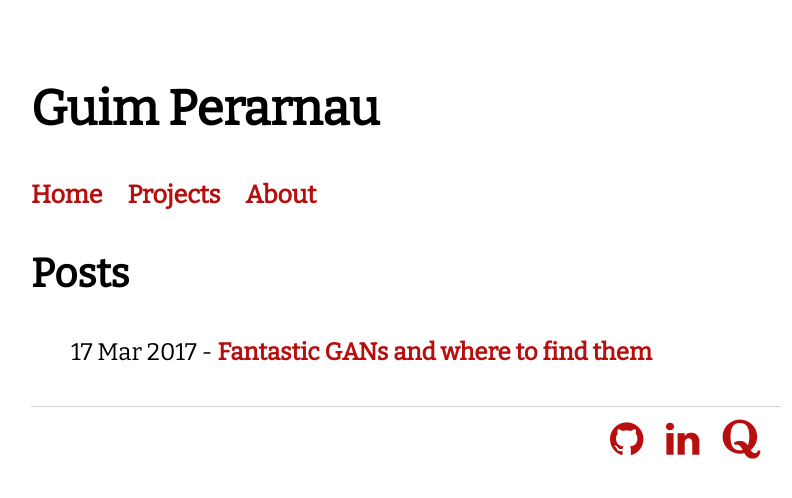
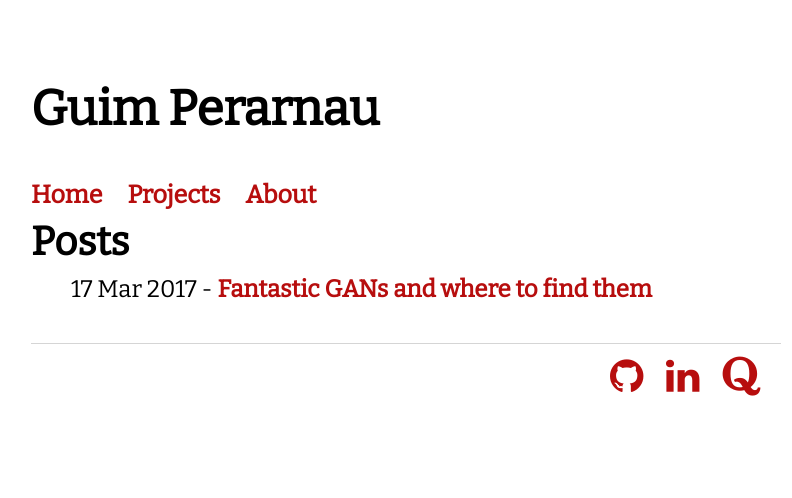
Before and after one commit to Guim3/guim3.github.io, a Jekyll site: the page built from blog/index.html, in a window 1280 px wide. Shown: the top 498 px of the page, without its empty margins (234-1026 px from the left). Built offline with Jekyll 4.4.1, drawn with Linux system fonts in a browser that asks for light colours.

Commit message:
Fix style post title

```diff
--- a/css/main.css
+++ b/css/main.css
@@ -111,6 +111,7 @@ h1.post-title{
   font-style: normal;
   font-variant: normal;
   font-weight: 700;
+  line-height: 15px;
 }
 h2 {
   font-family: Bitter;
```
